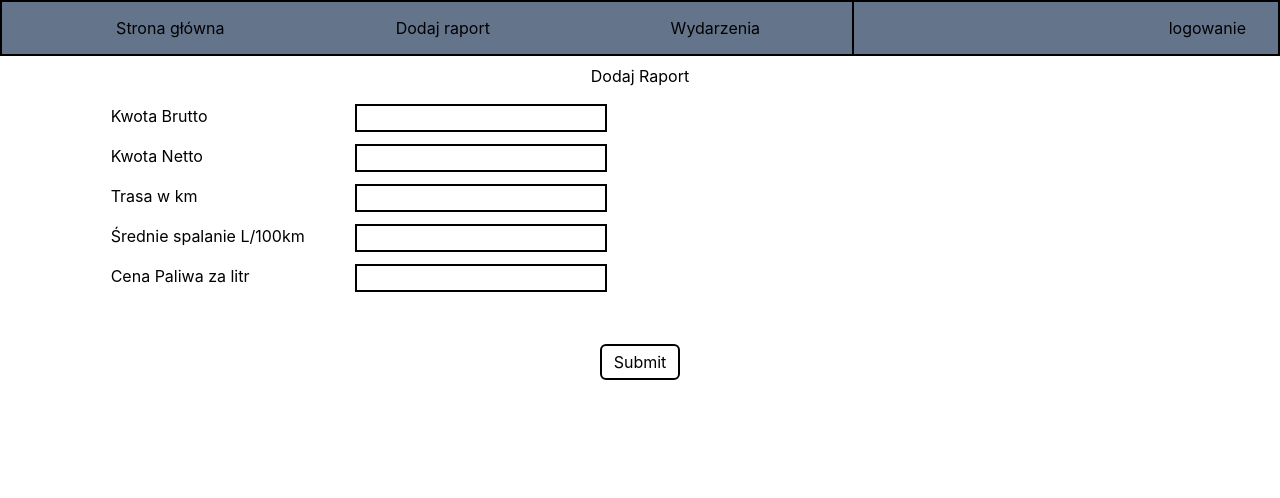
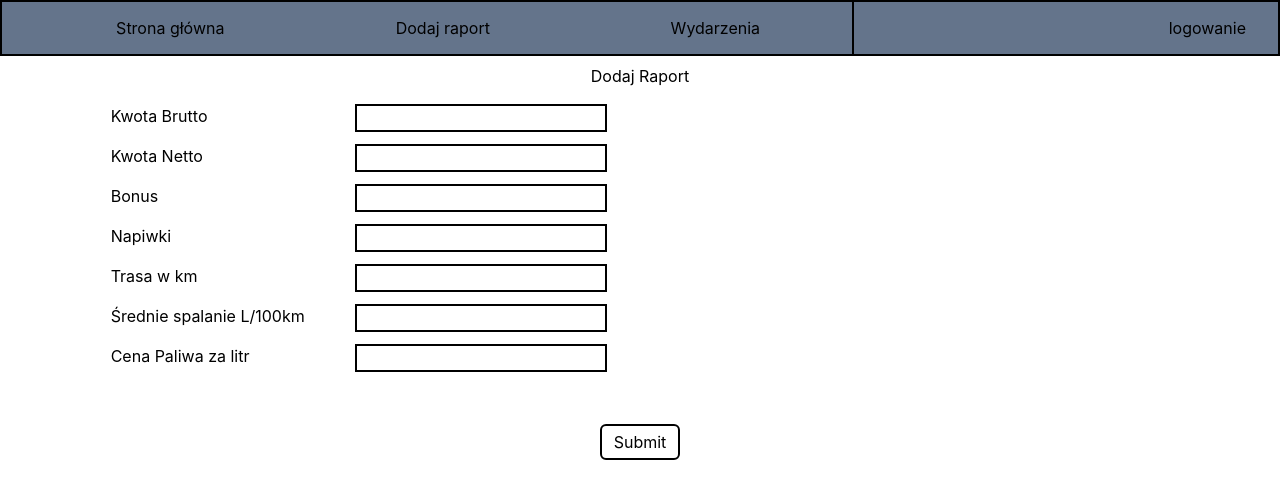
Before and after one commit to radek-zaborski/tax-driver, a React (Create React App) app: page /AddReport in a window 1280 px wide. Shown: the top 498 px of the page. Built offline with nearby package versions, Linux system fonts and the light colour scheme.

Commit message:
feat: add function calculateCost for Home page

```diff
--- a/src/Function/CalculateCost.js
+++ b/src/Function/CalculateCost.js
@@ -2,11 +2,24 @@ import { useContext } from "react";
 import Context from "../Context/Context";
 
 export function CalculateCost() {
-  const { data } = useContext(Context);
+  const { data, setData } = useContext(Context);
   console.log(data);
-  const { brutto, distanceTrip, fuelPrice, AVG, netto } = data.report
-    ? data.report
+
+  let { brutto, distanceTrip, fuelPrice, AVG, netto, tip, bonus } = data.input
+    ? data.input
     : {};
+  console.log("przed", parseFloat(brutto ? brutto.replace(",", ".") : 0));
+  brutto = parseFloat(brutto ? brutto.replace(",", ".") : 0);
 
-  return <div></div>;
+  distanceTrip = parseFloat(distanceTrip ? distanceTrip.replace(",", ".") : 0);
+  fuelPrice = parseFloat(fuelPrice ? fuelPrice.replace(",", ".") : 0);
+  AVG = parseFloat(AVG ? AVG.replace(",", ".") : 0);
+  netto = parseFloat(netto ? netto.replace(",", ".") : 0);
+  tip = parseFloat(tip ? tip.replace(",", ".") : 0);
+  bonus = parseFloat(bonus ? bonus.replace(",", ".") : 0);
+
+  const allBrutto = (brutto * 0.6925 + tip + netto).toFixed(2);
+  console.log("całkowite brutto", allBrutto);
+
+  return console.log("netto");
 }
--- a/src/Views/Home/AddReport/AddReport.js
+++ b/src/Views/Home/AddReport/AddReport.js
@@ -7,8 +7,8 @@ function AddReport() {
   const { setData } = useContext(Context);
 
   const { register, handleSubmit } = useForm();
-  const onSubmit = (report) => {
-    setData({ report });
+  const onSubmit = (input) => {
+    setData({ input });
   };
 
   return (
@@ -26,28 +26,50 @@ function AddReport() {
           <label className="w-60 mx-1">Kwota Netto</label>
           <input
             className="border-2 border-solid border-black"
-            {...register("netto", { required: true })}
+            {...register("netto", { required: true }, { valueAsNumber: true })}
+          />
+        </div>
+        <div className="w-full mb-3 flex">
+          <label className="w-60 mx-1">Bonus</label>
+          <input
+            className="border-2 border-solid border-black"
+            {...register("bonus", { required: true }, { valueAsNumber: true })}
+          />
+        </div>
+        <div className="w-full mb-3 flex">
+          <label className="w-60 mx-1">Napiwki</label>
+          <input
+            className="border-2 border-solid border-black"
+            {...register("tip", { required: true }, { valueAsNumber: true })}
           />
         </div>
         <div className="w-full mb-3 flex">
           <label className="w-60 mx-1">Trasa w km</label>
           <input
             className="border-2 border-solid border-black"
-            {...register("distanceTrip", { required: true })}
+            {...register(
+              "distanceTrip",
+              { required: true },
+              { valueAsNumber: true }
+            )}
           />
         </div>
         <div className="w-full mb-3 flex">
           <label className="w-60 mx-1">Średnie spalanie L/100km</label>
           <input
             className="border-2 border-solid border-black"
-            {...register("AVG", { required: true })}
+            {...register("AVG", { required: true }, { valueAsNumber: true })}
           />
         </div>
         <div className="w-full mb-3 flex">
           <label className="w-60 mx-1">Cena Paliwa za litr</label>
           <input
             className="border-2 border-solid border-black"
-            {...register("fuelPrice", { required: true })}
+            {...register(
+              "fuelPrice",
+              { required: true },
+              { valueAsNumber: true }
+            )}
           />
         </div>
 
```
